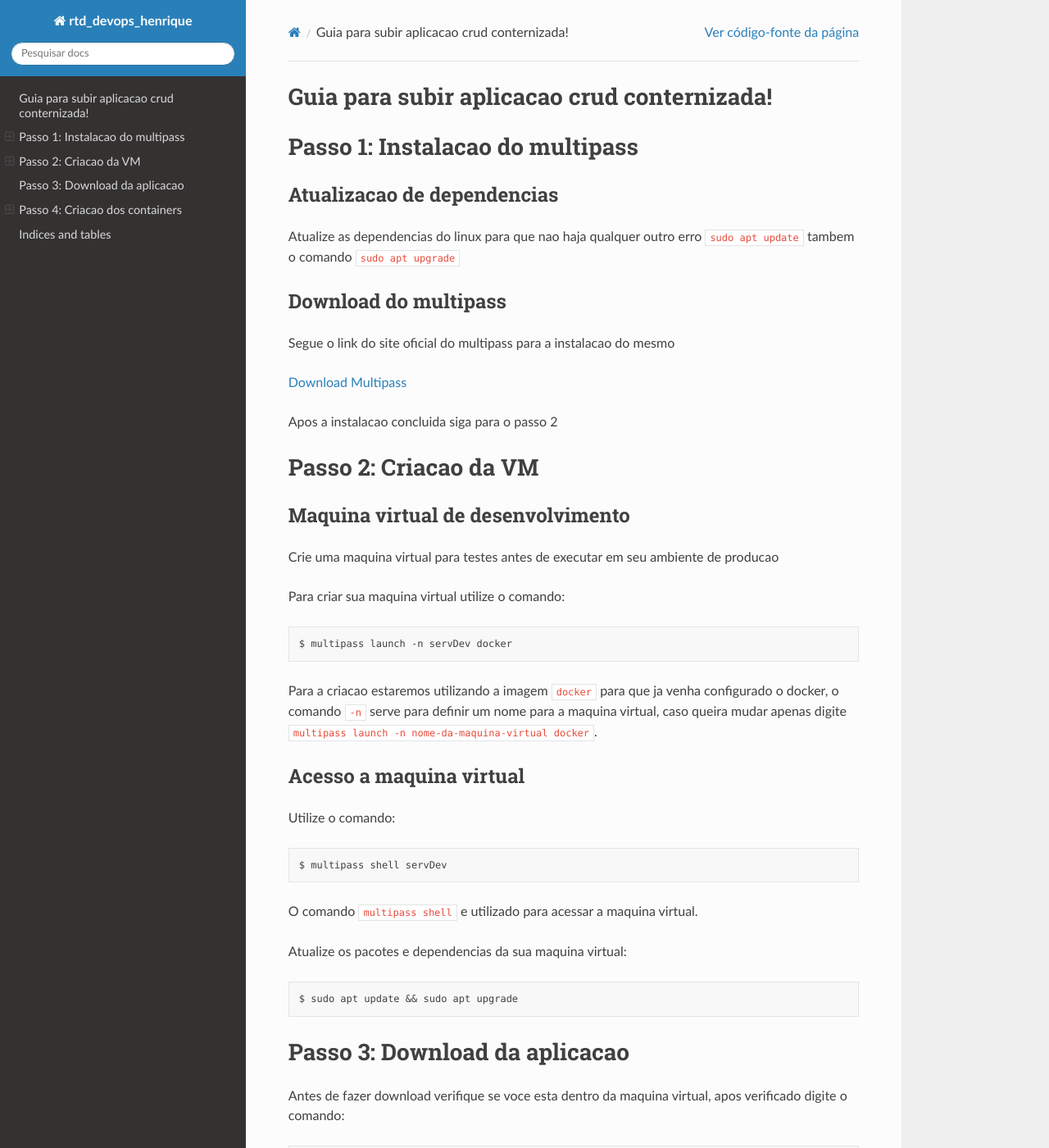
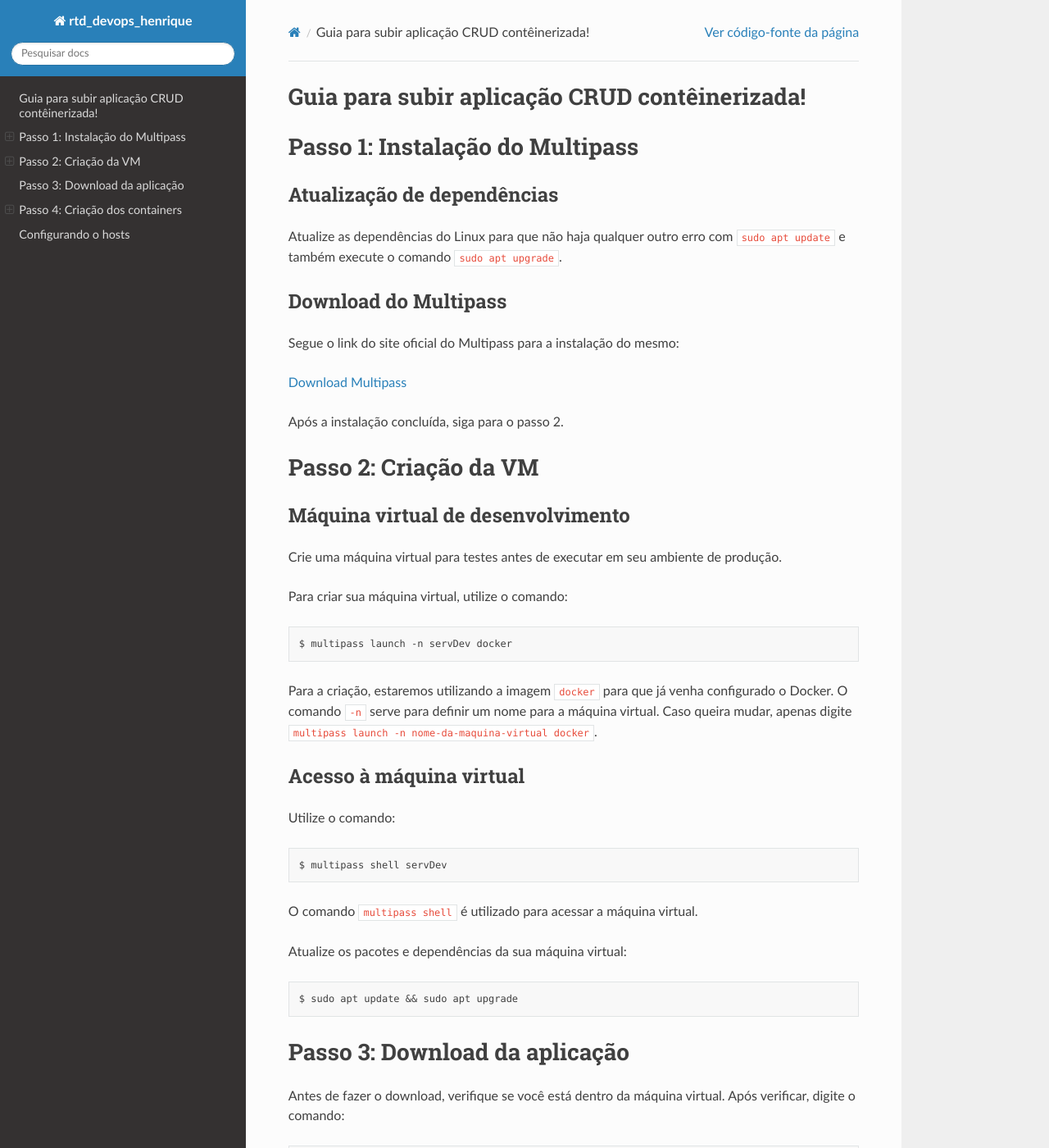
Before and after one commit to malware171/rtd_devops1_henrique, a Sphinx documentation site: the page built from source/index.rst, in a window 1280 px wide and 1400 px high. Shown: the whole window at 82% size. Built offline with Sphinx 7.4.7 and the Read the Docs theme 2.0.0, drawn with Linux system fonts in a browser that asks for light colours; some of the changed text lies outside the part shown.

Commit message:
Arquivos atualizados

```diff
--- a/source/index.rst
+++ b/source/index.rst
@@ -3,46 +3,46 @@
    You can adapt this file completely to your liking, but it should at least
    contain the root `toctree` directive.
 
-Guia para subir aplicacao crud conternizada!
+Guia para subir aplicação CRUD contêinerizada!
 ===============================================
 
 
-Passo 1: Instalacao do multipass
+Passo 1: Instalação do Multipass
 ================================
 
-Atualizacao de dependencias
+Atualização de dependências
 ----------------------------
-Atualize as dependencias do linux para que nao haja qualquer outro erro ``sudo apt update`` tambem o comando ``sudo apt upgrade``
+Atualize as dependências do Linux para que não haja qualquer outro erro com ``sudo apt update`` e também execute o comando ``sudo apt upgrade``.
 
 
-Download do multipass
+Download do Multipass
 ---------------------
 
-Segue o link do site oficial do multipass para a instalacao do mesmo
+Segue o link do site oficial do Multipass para a instalação do mesmo:
 
 `Download Multipass`_
 
 .. _Download Multipass: https://multipass.run/install
 
-Apos a instalacao concluida siga para o passo 2
+Após a instalação concluída, siga para o passo 2.
 
-Passo 2: Criacao da VM
+Passo 2: Criação da VM
 =======================
 
-Maquina virtual de desenvolvimento
+Máquina virtual de desenvolvimento
 ----------------------------------
 
-Crie uma maquina virtual para testes antes de executar em seu ambiente de producao
+Crie uma máquina virtual para testes antes de executar em seu ambiente de produção.
 
-Para criar sua maquina virtual utilize o comando:
+Para criar sua máquina virtual, utilize o comando:
 
 .. code-block:: rst
 
    $ multipass launch -n servDev docker
 
-Para a criacao estaremos utilizando a imagem ``docker`` para que ja venha configurado o docker, o comando ``-n`` serve para definir um nome para a maquina virtual, caso queira mudar apenas digite ``multipass launch -n nome-da-maquina-virtual docker``.
+Para a criação, estaremos utilizando a imagem ``docker`` para que já venha configurado o Docker. O comando ``-n`` serve para definir um nome para a máquina virtual. Caso queira mudar, apenas digite ``multipass launch -n nome-da-maquina-virtual docker``.
 
-Acesso a maquina virtual
+Acesso à máquina virtual
 ------------------------
 Utilize o comando:
 
@@ -50,19 +50,19 @@
 
    $ multipass shell servDev
 
-O comando ``multipass shell`` e utilizado para acessar a maquina virtual.
+O comando ``multipass shell`` é utilizado para acessar a máquina virtual.
 
-Atualize os pacotes e dependencias da sua maquina virtual:
+Atualize os pacotes e dependências da sua máquina virtual:
 
 
 .. code-block:: rst
 
    $ sudo apt update && sudo apt upgrade
 
-Passo 3: Download da aplicacao
+Passo 3: Download da aplicação
 ==============================
 
-Antes de fazer download verifique se voce esta dentro da maquina virtual, apos verificado digite o comando:
+Antes de fazer o download, verifique se você está dentro da máquina virtual. Após verificar, digite o comando:
 
 .. code-block:: rst
 
@@ -70,63 +70,179 @@
 
 Verifique se a pasta foi baixada com o comando ``ls``.
 
-Passo 4: Criacao dos containers
+Passo 4: Criação dos containers
 ===============================
 
 Container banco de dados
 ------------------------
 
-Para executar o container utilize o seguinte comando:
+Para executar o container, utilize o seguinte comando:
 
 .. code-block:: rst
 
    $ docker container run -d -e MYSQL_ROOT_PASSWORD=suasenha --name bancoDeDados -v ./projetocrud/cruddb.sql:/docker-entrypoint-initdb.d/cruddb.sql mysql:8.0-debian
 
-Lembre-se de substituir a senha em ``MYSQL_ROOT_PASSWORD=suasenha`` adicione uma senha forte.
+Lembre-se de substituir a senha em ``MYSQL_ROOT_PASSWORD=suasenha`` por uma senha forte.
 
-Verifique se o container esta rodando com o comando ``docker container ls``.
+Verifique se o container está rodando com o comando ``docker container ls``.
 
-Agora preciso que voce execute esse comando:
+Agora, execute este comando:
 
 .. code-block:: rst
 
    $ docker container inspect bancoDeDados | egrep IPAddress
 
-Com esse comando voce vai anotar o ``IPAddress``.
+Com este comando, você vai anotar o ``IPAddress``.
 
-Agora precisamos mudar o arquivo ``function.php`` para isso digite:
+Agora precisamos mudar o arquivo ``functions.php``. Para isso, digite:
 
 .. code-block:: rst
 
    $ sudo nano projetocrud/functions.php
 
-Dentro do arquivo ``functions.php`` altere os dados:
+Dentro do arquivo ``functions.php``, altere os dados:
 
 
 Acesso ao container banco de dados
 ~~~~~~~~~~~~~~~~~~~~~~~~~~~~~~~~~~
 
 
-Para acessar o container digite o seguinte comando:
+Para acessar o container quando necessário, digite o seguinte comando:
 
 .. code-block:: rst
 
    $ docker container exec -it bancoDeDados bash
 
-Para sair do container digite o comando ``exit``
+Para sair do container, digite o comando ``exit``
 
 Container servidor web
 ----------------------
 
+Para começar a configurar o container do servidor web, é necessário estar dentro da máquina virtual ``servDev``. Certifique-se de que o nome do terminal esteja ``ubuntu@servDev:~$``.
+
+Rode o comando abaixo:
+
+.. code-block:: rst
+
+   $ cp /etc/hosts /etc/host-modificated
+
+Com este comando, você está fazendo uma cópia do seu ``/etc/hosts`` para a sua máquina virtual para fazer as modificações necessárias.
+
+Agora vamos subir o container utilizando o comando:
+
+.. code-block:: rst
+
+   $ docker run -d --name servidorWeb -p 80:80 -v /etc/host-modificated:/etc/hosts -v ./projetocrud:/var/www/techarper/ php:8.1-apache
+
+Instalar e habilitar o MySQL PDO
+~~~~~~~~~~~~~~~~~~~~~~~~~~~~~~~~
+
+.. code-block:: rst
+
+   $ docker container exec servidorWeb docker-php-ext-install pdo_mysql
+
+Agora reinicie o seu container do servidor web:
+
+.. code-block:: rst
+
+   $ docker container restart servidorWeb
+
+Configurando o domínio
+~~~~~~~~~~~~~~~~~~~~~~
+
+Entre dentro do container do servidorWeb:
+
+.. code-block:: rst
+
+   $ docker container exec -it servidorWeb bash
+
+Instale as dependências e o nano:
+
+.. code-block:: rst
+
+   $ apt update && apt upgrade
 
 
+.. code-block:: rst
+
+   $ apt install nano
+
+Agora vamos configurar o Apache:
+
+.. code-block:: rst
+
+   $ nano /etc/apache2/sites-available/000-default.conf
+
+Agora edite o arquivo e o deixe com as seguintes informações:
+
+.. code-block:: rst
+
+   ServerName www.techarper.com
+   ServerAlias www.techarper.com techarper.com
+   ServerAdmin henrique@techarper.com
+   DocumentRoot /var/www/techarper
+
+Agora salve com o comando ``Ctrl + O`` e saia do nano com ``Ctrl + X``.
+
+Após fazer as alterações, saia do container do servidorWeb com ``exit``.
+
+Configurando o hosts
+====================
+
+Agora, na sua máquina virtual ``servDev``, edite o ``/etc/hosts-modificated`` para configurar o DNS.
+
+Primeiro, obtenha o IP da sua máquina virtual com o seguinte comando:
+
+.. code-block:: rst
+
+   $ ip -4 -br -c a
+
+Vai aparecer algo semelhante a isso:
+
+.. code-block:: rst
+
+   lo               UNKNOWN        127.0.0.1/8
+   ens3             UP             10.119.137.190/24 metric 100
 
 
+Anote o IP de ``ens3`` para editar dentro do seu ``/etc/hosts-modificated``.
+
+.. code-block:: rst
+
+   $ nano /etc/hosts-modificated
+
+Seu arquivo vai estar da seguinte forma:
+
+.. code-block:: rst
+
+   127.0.1.1 servDev servDev
+   127.0.0.1 localhost
+
+   # The following lines are desirable for IPv6 capable hosts
+   ::1 localhost ip6-localhost ip6-loopback
+   ff02::1 ip6-allnodes
+   ff02::2 ip6-allrouters
+
+Adicione mais duas linhas com seu IP da máquina virtual e seu nome de domínio configurado dentro do Apache.
 
 
-Indices and tables
-==================
+.. code-block:: rst
 
-* :ref:`genindex`
-* :ref:`modindex`
-* :ref:`search`
+   127.0.1.1 servDev servDev
+   127.0.0.1 localhost
+
+   10.119.137.190   techarper.com
+   10.119.137.190   www.techarper.com
+
+   # The following lines are desirable for IPv6 capable hosts
+   ::1 localhost ip6-localhost ip6-loopback
+   ff02::1 ip6-allnodes
+   ff02::2 ip6-allrouters
+
+Pronto, agora feche e salve. Em seguida, reinicie o container servidorWeb.
+
+.. code-block:: rst
+
+   $ docker container restart servidorWeb
+
+Após feito isso, tente acessar o domínio configurado.
```
Also changed, not shown: 18 other files.
